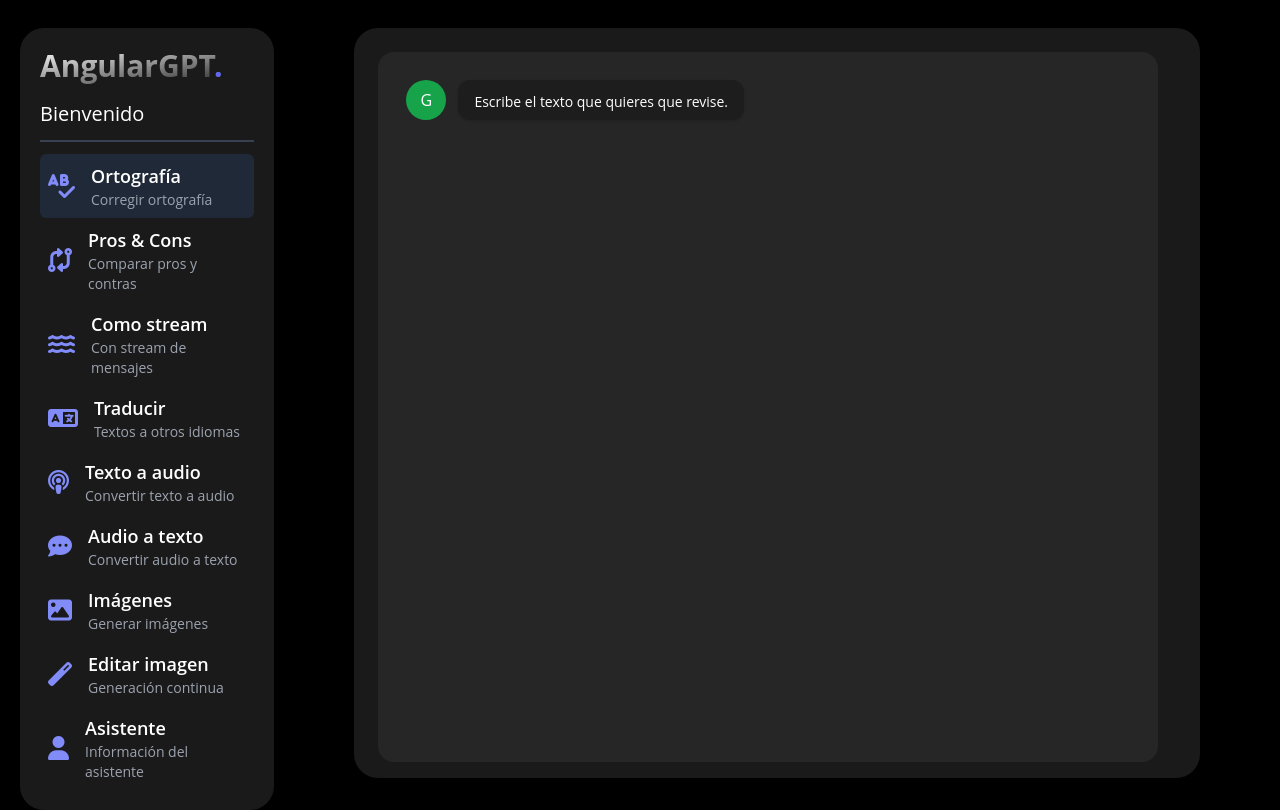
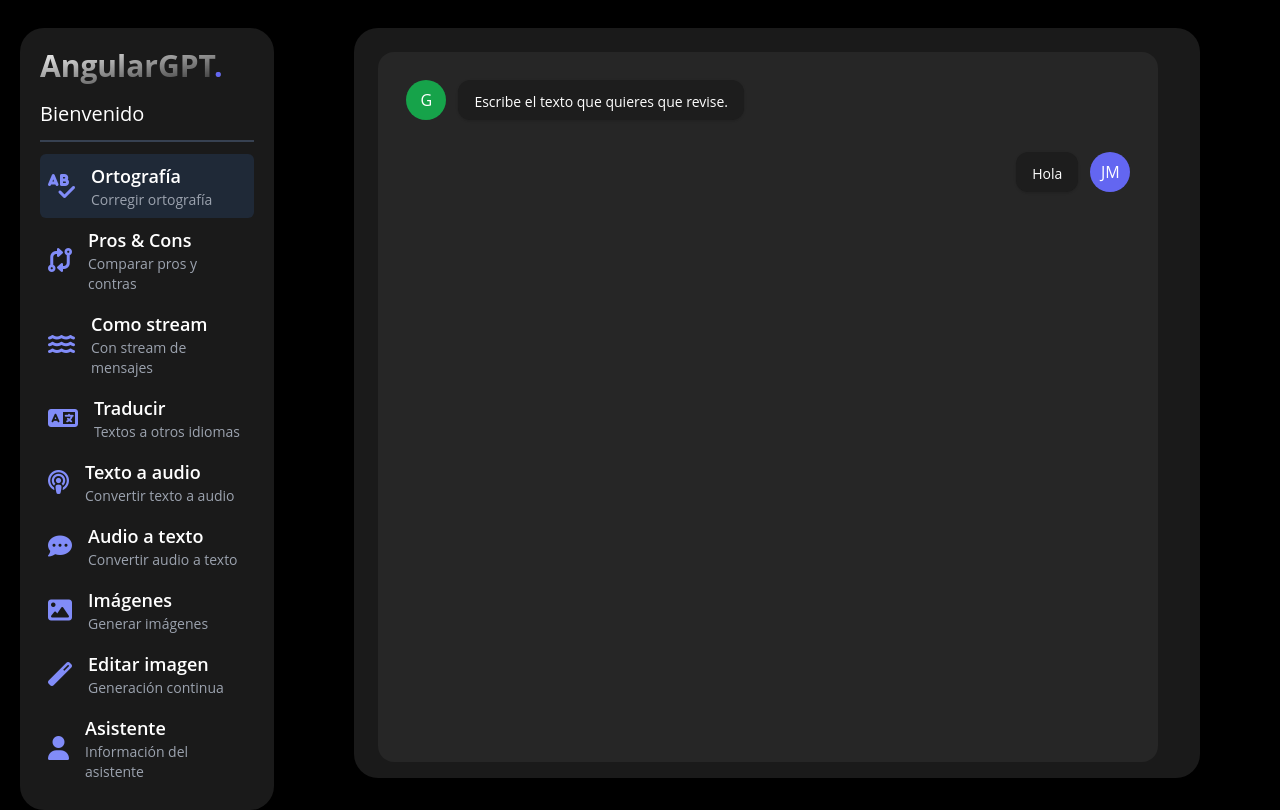
Before and after one commit to dotJManuel/Angular-GPT, an Angular app: page /orthography in a window 1280 px wide. Built offline with nearby package versions, Linux system fonts and the light colour scheme.

Commit message:
create my message component

```diff
--- /dev/null
+++ b/src/app/presentation/components/chat-bubbles/myMessage/myMessage.component.html
@@ -0,0 +1,14 @@
+
+<div class="col-start-6 col-end-12 p-3 rounded-lg">
+    <div class="flex items-center justify-start flex-row-reverse">
+
+        <div class="flex items-center justify-center h-10 w-10 rounded-full bg-indigo-500 flex-shrink-0">
+            JM
+        </div>
+
+        <div class="relative mr-3 text-sm bg-black bg-opacity-25 pt-3 pb-2 px-4 shadow rounded-xl">
+            {{ text }}
+        </div>
+
+    </div>
+</div>
--- /dev/null
+++ b/src/app/presentation/components/chat-bubbles/myMessage/myMessage.component.ts
@@ -0,0 +1,17 @@
+import { CommonModule } from '@angular/common';
+import { ChangeDetectionStrategy, Component, Input } from '@angular/core';
+
+@Component({
+    selector: 'app-my-message',
+    standalone: true,
+    imports: [
+        CommonModule,
+    ],
+    templateUrl: './myMessage.component.html',
+    changeDetection: ChangeDetectionStrategy.OnPush,
+})
+export class MyMessageComponent {
+
+    @Input({ required: true }) text!: string;
+
+}
--- a/src/app/presentation/pages/orthographyPage/orthographyPage.component.html
+++ b/src/app/presentation/pages/orthographyPage/orthographyPage.component.html
@@ -5,6 +5,10 @@
             <app-chat-message
                 text="Escribe el texto que quieres que revise."
             />
+
+            <app-my-message
+                text="Hola"
+            />
         </div>
     </div>
 
--- a/src/app/presentation/pages/orthographyPage/orthographyPage.component.ts
+++ b/src/app/presentation/pages/orthographyPage/orthographyPage.component.ts
@@ -1,13 +1,15 @@
 import { CommonModule } from '@angular/common';
 import { ChangeDetectionStrategy, Component } from '@angular/core';
 import { ChatMessageComponent } from '../../components/chat-bubbles/chatMessage/chatMessage.component';
+import { MyMessageComponent } from '../../components/chat-bubbles/myMessage/myMessage.component';
 
 @Component({
   selector: 'app-orthography-page',
   standalone: true,
   imports: [
     CommonModule,
-    ChatMessageComponent
+    ChatMessageComponent,
+    MyMessageComponent,
   ],
   templateUrl: './orthographyPage.component.html',
   changeDetection: ChangeDetectionStrategy.OnPush,
```
